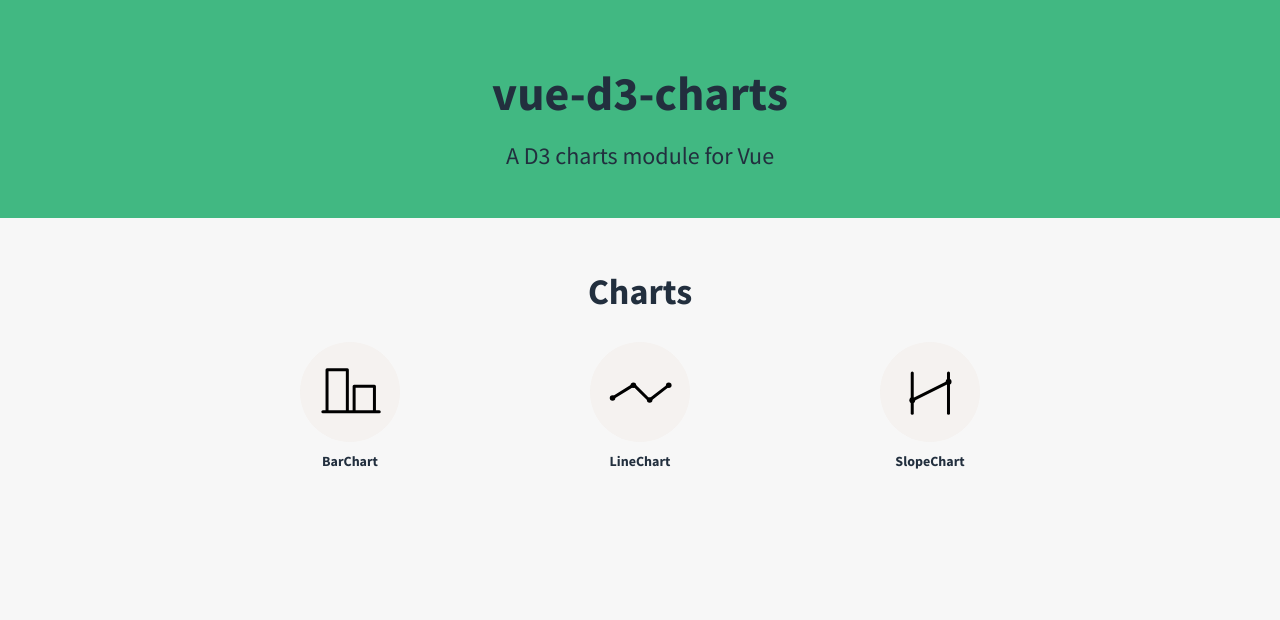
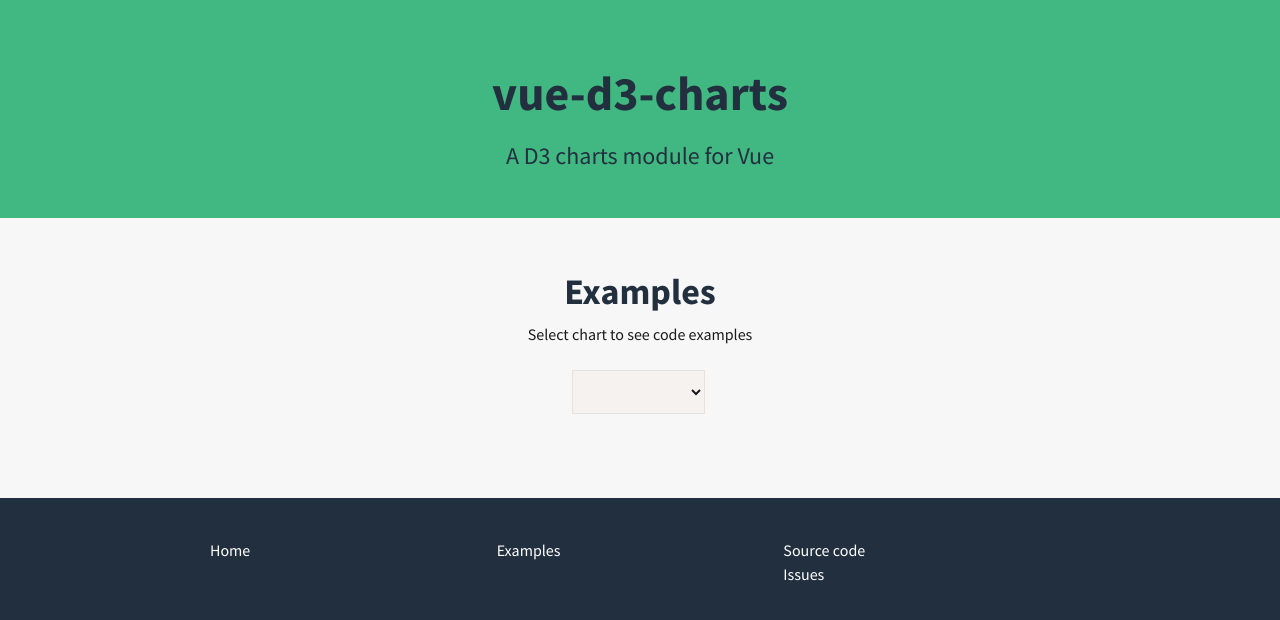
Before and after one commit to Saigesp/vue-d3-charts, a Vue app in the folder docsrc/: page /#/examples in a window 1280 px wide. Shown: the top 620 px of the page. Built offline with nearby package versions, Linux system fonts and the light colour scheme; what vue-code-highlight would draw is missing.

Commit message:
recopile examples

```diff
--- a/docsrc/src/assets/styles/main.scss
+++ b/docsrc/src/assets/styles/main.scss
@@ -3,6 +3,10 @@
 .align-center { text-align: center;}
 .align-right { text-align: right;}
 .align-left { text-align: left;}
+
+html {
+    background: #222f3e;
+}
 
 body {
     background: #f7f7f7;
--- a/docsrc/src/components/FooterComponent.vue
+++ b/docsrc/src/components/FooterComponent.vue
@@ -1,6 +1,28 @@
 <template>
   <div class="page">
-    <ChartIndexComponent v-if="$route.path !== '/'"/>
+    <ChartIndexComponent v-if="$route.path !== '/examples' "/>
+    <div class="footer">
+        <div class="footer__wrap">
+            <div class="links">
+                <div class="links__group">
+                    <ul>
+                        <li><router-link :to="{name: 'home'}">Home</router-link></li>
+                    </ul>
+                </div>
+                <div class="links__group">
+                    <ul>
+                        <li><router-link :to="{name: 'examples'}">Examples</router-link></li>
+                    </ul>
+                </div>
+                <div class="links__group">
+                    <ul>
+                        <li><a href="https://github.com/Saigesp/vue-d3-charts">Source code</a></li>
+                        <li><a href="https://github.com/Saigesp/vue-d3-charts/issues">Issues</a></li>
+                    </ul>
+                </div>
+            </div>
+        </div>
+    </div>
   </div>
 </template>
 
@@ -10,3 +32,27 @@ export default {
   name: 'FooterComponent'
 }
 </script>
+
+
+
+<style lang="scss">
+.footer {
+    background: #222f3e;
+    color: white;
+    overflow: auto;
+    padding: 20px;
+    a {
+        color: inherit;
+    }
+    &__wrap {
+        max-width: 860px;
+        margin: 20px auto 20px;
+    }
+    .links {
+        display: flex;
+        &__group {
+            flex: 1 1 33%;
+        }
+    }
+}
+</style>
--- /dev/null
+++ b/docsrc/src/components/examples/BarChartExamples.vue
@@ -0,0 +1,14 @@
+<template>
+    <section class="chart code">
+      <h3>Bar chart examples</h3>
+      <BarChartExampleBasic/>
+      <BarChartExampleDataUpdate/>
+    </section>
+</template>
+
+
+<script>
+export default {
+  name: 'BarChartExamples',
+}
+</script>
--- /dev/null
+++ b/docsrc/src/components/examples/LineChartExamples.vue
@@ -0,0 +1,14 @@
+<template>
+    <section class="chart code">
+      <h3>Line chart examples</h3>
+      <LineChartExampleBasic/>
+      <LineChartExampleCustomization/>
+    </section>
+</template>
+
+
+<script>
+export default {
+  name: 'LineChartExamples',
+}
+</script>
--- /dev/null
+++ b/docsrc/src/components/examples/SlopeChartExamples.vue
@@ -0,0 +1,16 @@
+<template>
+    <section class="chart code">
+      <h3>Slope chart examples</h3>
+      <SlopeChartExampleBasic/>
+      <SlopeChartExampleHighlight/>
+      <SlopeChartExampleColors/>
+      <SlopeChartExampleDataUpdate/>
+    </section>
+</template>
+
+
+<script>
+export default {
+  name: 'SlopeChartExamples',
+}
+</script>
--- a/docsrc/src/components/index.js
+++ b/docsrc/src/components/index.js
@@ -15,13 +15,16 @@ Vue.component('ChartImportComponent',               require('./ChartImportCompon
 Vue.component('ChartTitleComponent',                require('./ChartTitleComponent').default);
 
 // Charts examples
+Vue.component('SlopeChartExamples',                 require('./examples/SlopeChartExamples').default);
 Vue.component('SlopeChartExampleBasic',             require('./examples/SlopeChartExampleBasic').default);
 Vue.component('SlopeChartExampleHighlight',         require('./examples/SlopeChartExampleHighlight').default);
 Vue.component('SlopeChartExampleColors',            require('./examples/SlopeChartExampleColors').default);
 Vue.component('SlopeChartExampleDataUpdate',        require('./examples/SlopeChartExampleDataUpdate').default);
 
+Vue.component('LineChartExamples',                  require('./examples/LineChartExamples').default);
 Vue.component('LineChartExampleBasic',              require('./examples/LineChartExampleBasic').default);
 Vue.component('LineChartExampleCustomization',      require('./examples/LineChartExampleCustomization').default);
 
+Vue.component('BarChartExamples',                   require('./examples/BarChartExamples').default);
 Vue.component('BarChartExampleBasic',               require('./examples/BarChartExampleBasic').default);
 Vue.component('BarChartExampleDataUpdate',          require('./examples/BarChartExampleDataUpdate').default);
--- a/docsrc/src/router/index.js
+++ b/docsrc/src/router/index.js
@@ -10,6 +10,7 @@ const routes = [
     name: 'home',
     component: HomeView
   },
+  {path: '/examples',          name: 'examples',           component: () => import('../views/Examples.vue')},
   {path: '/barchart',          name: 'barchart',           component: () => import('../views/BarChart.vue')},
   {path: '/linechart',         name: 'linechart',          component: () => import('../views/LineChart.vue')},
   {path: '/slopechart',        name: 'slopechart',         component: () => import('../views/SlopeChart.vue')}
--- a/docsrc/src/views/BarChart.vue
+++ b/docsrc/src/views/BarChart.vue
@@ -19,11 +19,7 @@
 
     <ChartStylesComponent classname="barchart" :elements="['bar', 'label']"></ChartStylesComponent>
 
-    <section class="chart code">
-      <h3>Examples</h3>
-      <BarChartExampleBasic/>
-      <BarChartExampleDataUpdate/>
-    </section>
+    <BarChartExamples></BarChartExamples>
 
   </div>
 </template>
--- /dev/null
+++ b/docsrc/src/views/Examples.vue
@@ -0,0 +1,36 @@
+<template>
+  <div class="page">
+
+    <section class="example">
+      <h2 class="page__title">Examples</h2>
+      <p class="page__claim">Select chart to see code examples</p>
+      <div class="example__controls">
+        <select v-model="currentComponent">
+          <option :value="chart.component" v-for="chart in charts">{{chart.name}}</option>
+        </select>
+      </div>
+    </section>
+
+    <section v-if="currentComponent">
+      <component v-bind:is="currentComponent"></component>
+    </section>
+
+  </div>
+</template>
+
+
+<script>
+export default {
+  name: 'Examples',
+  data(){
+    return {
+      currentComponent: false,
+      charts: [
+        {name: 'Bar chart',   component: 'BarChartExamples'},
+        {name: 'Line chart',  component: 'LineChartExamples'},
+        {name: 'Slope chart', component: 'SlopeChartExamples'},
+      ]
+    }
+  }
+}
+</script>
--- a/docsrc/src/views/LineChart.vue
+++ b/docsrc/src/views/LineChart.vue
@@ -19,11 +19,7 @@
 
     <ChartStylesComponent classname="linechart"></ChartStylesComponent>
 
-    <section class="chart code">
-      <h3>Examples</h3>
-      <LineChartExampleBasic/>
-      <LineChartExampleCustomization/>
-    </section>
+    <LineChartExamples></LineChartExamples>
 
   </div>
 </template>
--- a/docsrc/src/views/SlopeChart.vue
+++ b/docsrc/src/views/SlopeChart.vue
@@ -19,13 +19,7 @@
 
     <ChartStylesComponent classname="slopechart"></ChartStylesComponent>
 
-    <section class="chart code">
-      <h3>Examples</h3>
-      <SlopeChartExampleBasic/>
-      <SlopeChartExampleHighlight/>
-      <SlopeChartExampleColors/>
-      <SlopeChartExampleDataUpdate/>
-    </section>
+    <SlopeChartExamples></SlopeChartExamples>
 
   </div>
 </template>
```
Also changed, not shown: 21 other files (tests, documents, lock files or other folders).
